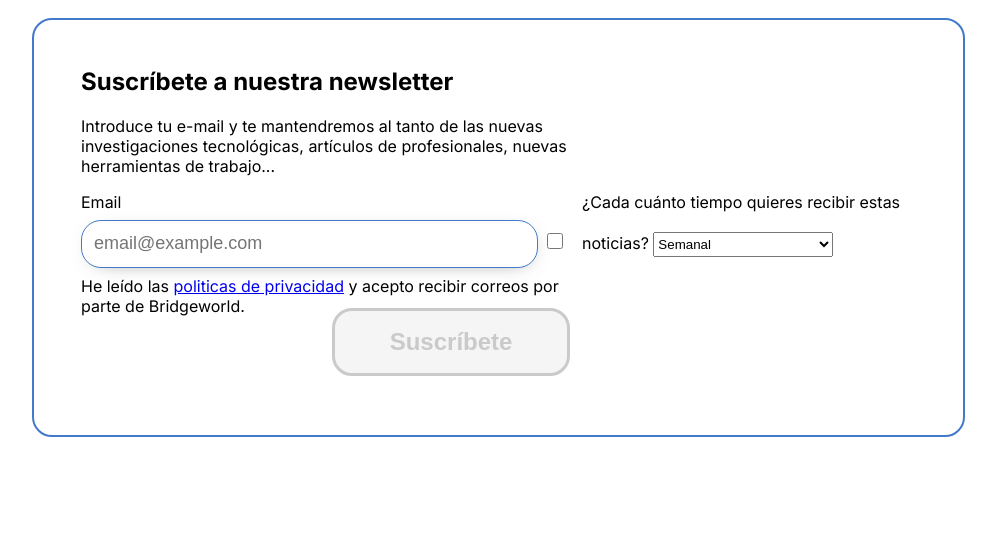
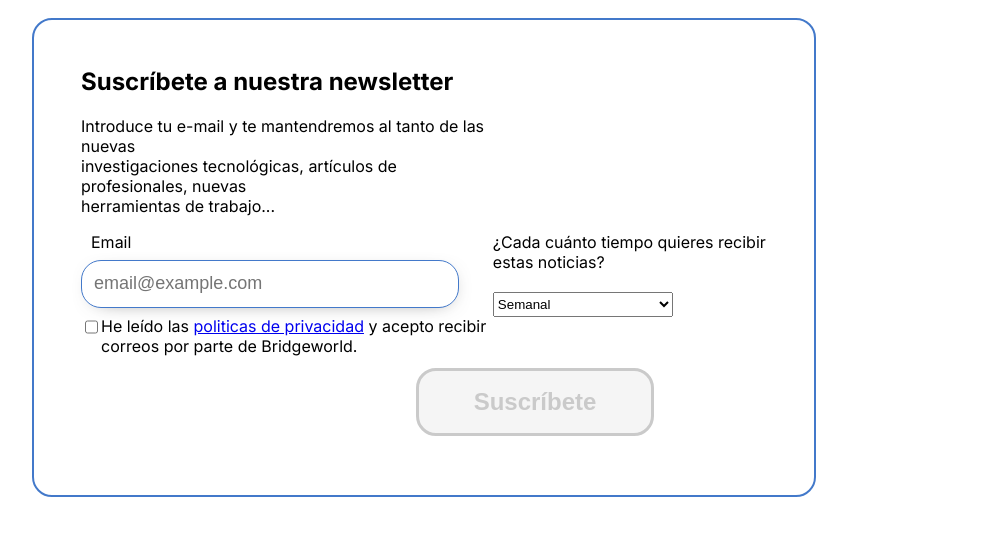
Before and after one commit to gmirg/tallerUX, a plain HTML site: page index.html in a window 1280 px wide. Shown: the part 209-744 px from the top of the page, without its empty margins (36-1032 px from the left). Drawn offline with Linux system fonts and the light colour scheme.

Commit message:
botones,correo y alineacion

```diff
--- a/index.html
+++ b/index.html
@@ -18,20 +18,24 @@
     <div class="principal">
         <div class="title">
             <h2>Suscríbete a nuestra newsletter</h2>
-            <p>Introduce tu e-mail y te mantendremos al tanto de las nuevas investigaciones tecnológicas,
+            <p>Introduce tu e-mail y te mantendremos al tanto de las nuevas <br> investigaciones tecnológicas,
                 artículos de
                 profesionales, nuevas <br> herramientas de trabajo...</p>
         </div>
         <form class="forms">
             <div class="email-box">
                 <label for="email" class="tituloEmail">Email</label>
-                <input type="email" id="filled" name="email" placeholder="email@example.com" class="email"
+                <input type="email" id="filled" name="email" placeholder="email@example.com" style="color: #1147b5" class="email"
                     onkeyup="enableSubmit(this)"></input>
-                <input type="checkbox" name="checkbox" class="check">
-                <label for="checkbox" >He leído las <a href="https://www.thebridge.tech/politica-privacidad" target="_blank">politicas
-                        de privacidad</a> y acepto recibir correos por parte de
-                    Bridgeworld.</label>
+                <div class="politica">
+                    <input type="checkbox" name="checkbox" class="check">
+                    <label for="checkbox">He leído las <a href="https://www.thebridge.tech/politica-privacidad"
+                            target="_blank">politicas
+                            de privacidad</a> y acepto recibir correos por parte de
+                        Bridgeworld.</label>
+                </div>
                 <input type="submit" value="Suscríbete" class="suscribete" disabled>
+
             </div>
             <div class="select">
                 <label>¿Cada cuánto tiempo quieres recibir estas noticias?</label>
--- a/styles.css
+++ b/styles.css
@@ -10,7 +10,7 @@ body {
     border: 2px solid #4379CA;
     border-radius: 20px;
     padding: 47px;
-    width: 73%;
+    width: 60%;
 }
 
 .forms {
@@ -22,15 +22,15 @@ body {
     width: 60%;
 }
 
-.email-box label {
-    font-size: 16px
-    hei;
+.email-box {
+    display: flex;
+    flex-direction: column;
 }
 
-.select {
-    width: 40%;
+.email-box label {
+    font-size: 16px hei;
+}
 
-}
 
 h1 {
     color: #4379CA;
@@ -49,11 +49,11 @@ p {
 }
 
 .suscribete {
-    background-color:#4379CA ;
+    background-color: #4379CA;
     border: none;
-    color :#fff ;
+    color: #fff;
     border-radius: 20px;
-
+    margin-left: 400px;
     width: 238px;
     height: 68px;
     font-size: 24px;
@@ -62,19 +62,24 @@ p {
     float: right;
     margin: 12px;
 }
+
+
 .suscribete:disabled {
     background-color: #f5f5f5;
     color: #CACACA;
     border: #CACACA solid;
 }
+
 .suscribete:hover:enabled {
     background-color: #A1BEE9;
     color: #0A3C87;
 }
+
 .suscribete:active:enabled {
     background-color: #0C2E62;
     color: white;
 }
+
 .email {
     border: solid 1px #4379CA;
     border-radius: 20px;
@@ -91,33 +96,21 @@ p {
 }
 
 .email:hover {
-    border: solid 1px #4379CA;
-    border-radius: 20px;
-    width: 643px;
-    height: 44px;
-    padding-left: 12px;
-    font-size: large;
-    box-shadow: 10px 10px 20px -14px rgba(0, 0, 0, 0.75);
-    -webkit-box-shadow: 10px 10px 20px -14px rgba(0, 0, 0, 0.75);
-    -moz-box-shadow: 10px 10px 20px -14px rgba(0, 0, 0, 0.75);
-    margin: 8px 0;
-    background-color:  #4379CA;
+    background-color: #f5f5f5;
+    border: 2px solid #1147b5;
 
 }
 
-.email:visited{
-    border: solid 1px #4379CA;
-    border-radius: 20px;
-    width: 643px;
-    height: 44px;
-    padding-left: 12px;
-    font-size: large;
-    box-shadow: 10px 10px 20px -14px rgba(0, 0, 0, 0.75);
-    -webkit-box-shadow: 10px 10px 20px -14px rgba(0, 0, 0, 0.75);
-    -moz-box-shadow: 10px 10px 20px -14px rgba(0, 0, 0, 0.75);
-    margin: 8px 0;
-    background-color: #17ca23;
+
+.email:hover:enabled {
+    background-color: #A1BEE9;
+    color: #0A3C87;
 }
+
+.email-box .suscribete {
+    margin-left: 335px;
+}
+
 
 
 .check {
@@ -130,3 +123,14 @@ p {
     height: 25px;
     margin-top: 20px;
 }
+
+
+
+.politica {
+    display: flex;
+    flex-direction: row;
+}
+
+.tituloEmail {
+    margin-left: 10px;
+}
```
